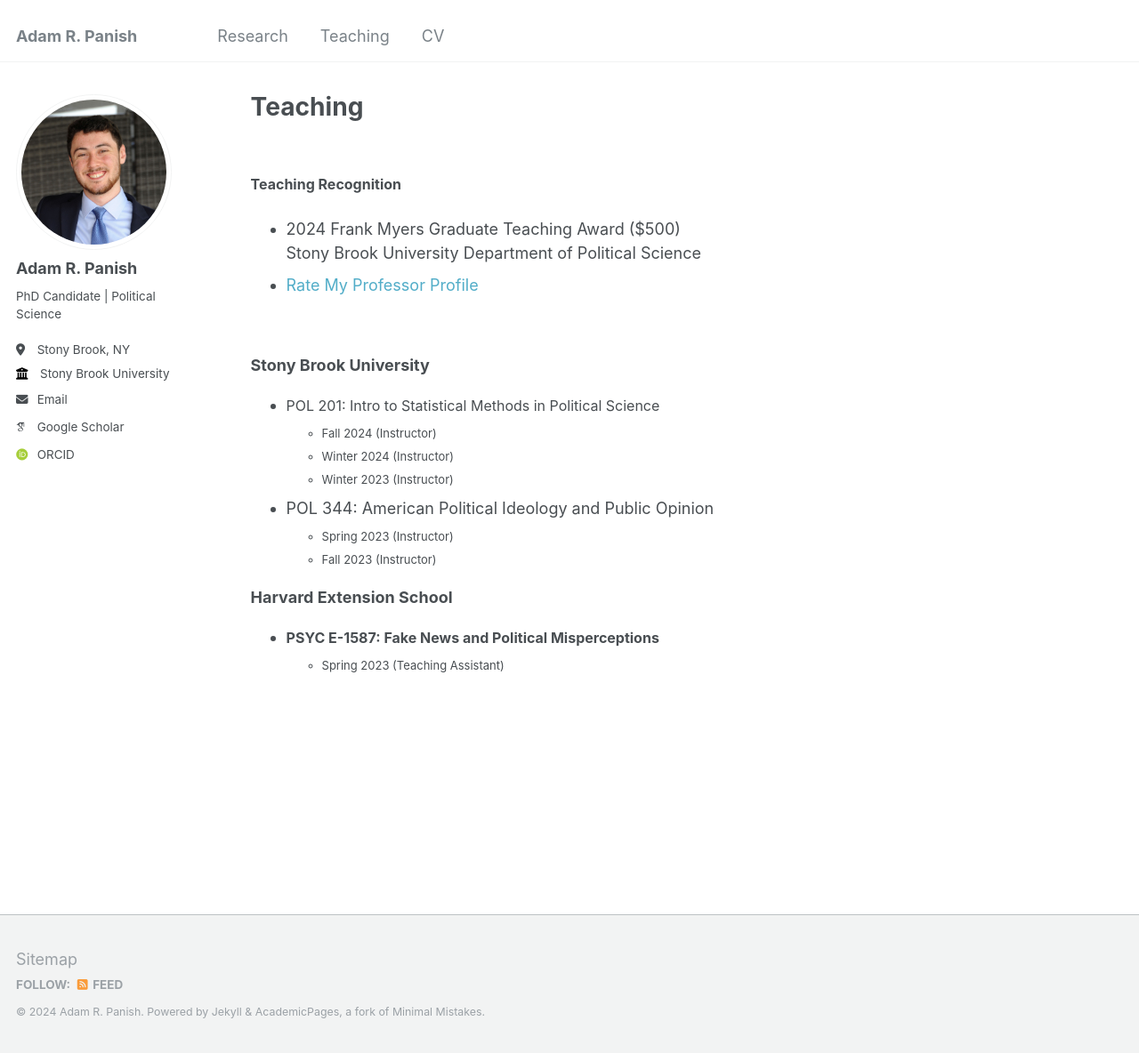
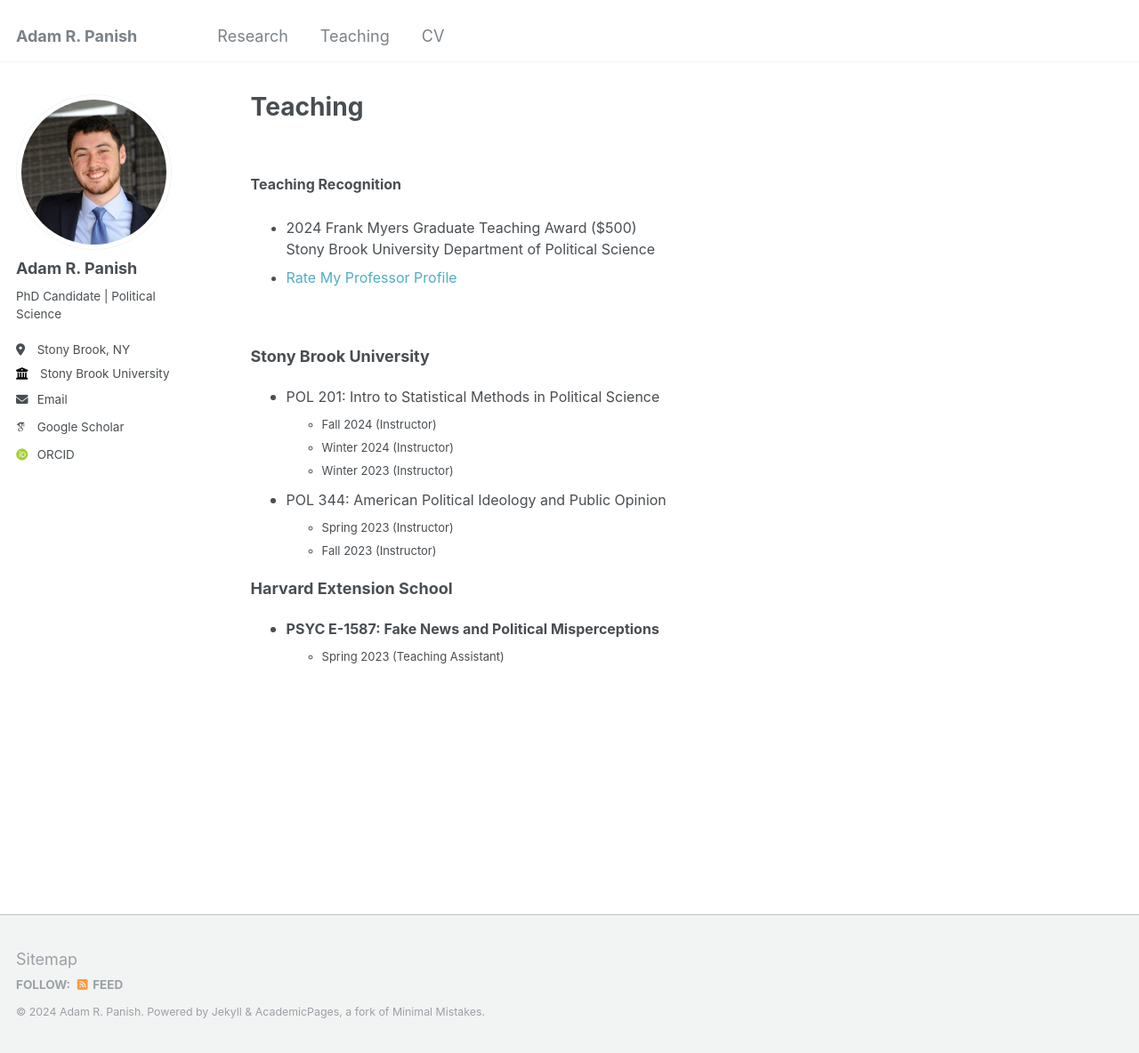
Before and after one commit to adampanish/adampanish.github.io, a Jekyll site: the page built from _pages/teaching.html, in a window 1280 px wide and 1184 px high. Shown: the whole window at 89% size. Built offline with Jekyll 4.4.1, drawn with Linux system fonts in a browser that asks for light colours; some web fonts are replaced.

Commit message:
Update teaching.html

```diff
--- a/_pages/teaching.html
+++ b/_pages/teaching.html
@@ -8,20 +8,20 @@ author_profile: true
 <br>
 <p style="margin-bottom:1;"><font size=3><b>Teaching Recognition</b></font></p>
 <ul>
-  <li>2024 Frank Myers Graduate Teaching Award ($500) <br>
+<font size=3><li>2024 Frank Myers Graduate Teaching Award ($500) <br>
 Stony Brook University Department of Political Science</li>
-<li><a href="https://www.ratemyprofessors.com/professor/2897587" style="text-decoration:none;">Rate My Professor Profile</a></li></ul>
+<li><a href="https://www.ratemyprofessors.com/professor/2897587" style="text-decoration:none;">Rate My Professor Profile</a></li></font></ul>
 
 <br>
 <p style="margin-bottom:0;"><font size=4><b>Stony Brook University</b></font></p>
 <ul>
-<li><font size=3>POL 201: Intro to Statistical Methods in Political Science</font>
+<font size=3><li>POL 201: Intro to Statistical Methods in Political Science</font>
 <ul><font size=2>
   <li>Fall 2024 (Instructor)</li>
   <li>Winter 2024 (Instructor)</li>
   <li>Winter 2023 (Instructor)</li></font>
 </ul></li>
-<li><font size=4>POL 344: American Political Ideology and Public Opinion</font>
+<font size=3><li>POL 344: American Political Ideology and Public Opinion</font>
 <ul><font size=2>
   <li>Spring 2023 (Instructor)</li>
   <li>Fall 2023 (Instructor)</li></font>
@@ -30,7 +30,8 @@ Stony Brook University Department of Political Science</li>
 </ul>
 
 <font size=4><b>Harvard Extension School</b></font>
-<ul><li><font size=3><b>PSYC E-1587: Fake News and Political Misperceptions</b></font>
+<ul>
+  <font size=3><li><b>PSYC E-1587: Fake News and Political Misperceptions</b></font>
   <ul><font size=2><li>Spring 2023 (Teaching Assistant)</li></font>
 </ul>
 </li>
```
